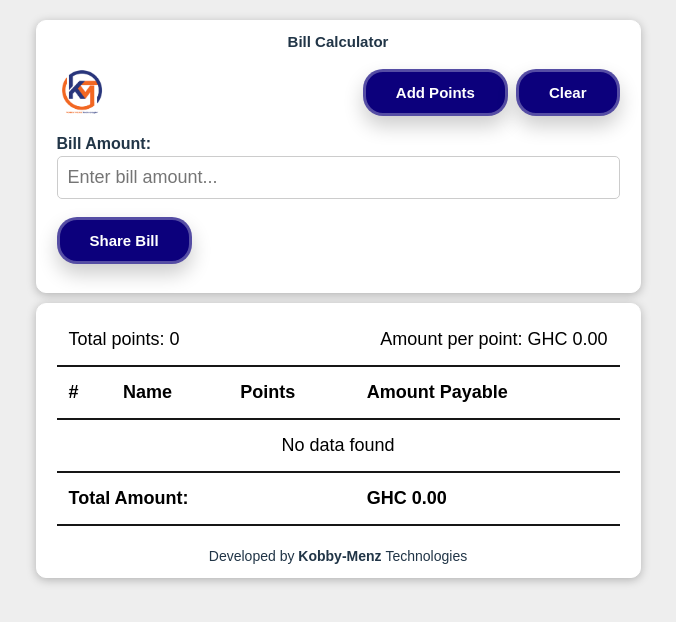
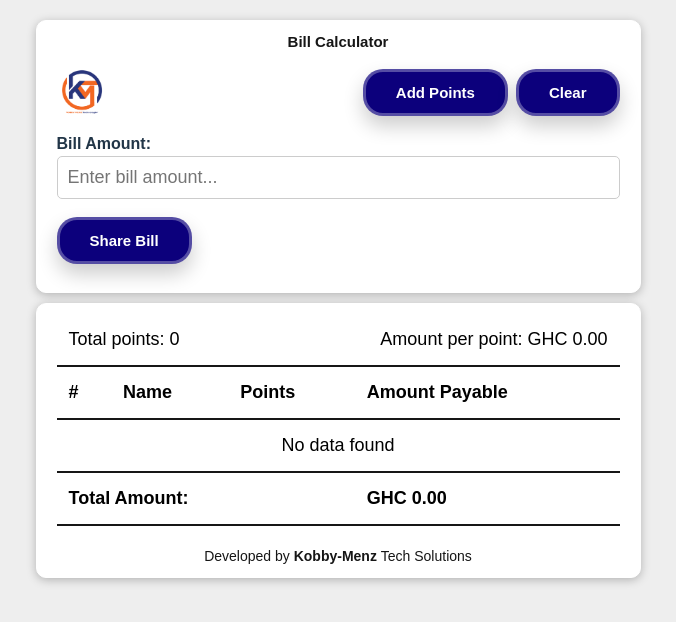
Before and after one commit to KobbyMenz/bill_calculator, a React (Vite) app: page / in a window 1280 px wide. Shown: the top 622 px of the page, without its empty margins (302-978 px from the left). Built offline with nearby package versions, Linux system fonts and the light colour scheme.

Commit message:
refactoring button css file

```diff
--- a/src/components/CalculatePage/CalculatePage.css
+++ b/src/components/CalculatePage/CalculatePage.css
@@ -1,3 +1,6 @@
+h2{
+  color: #161616;
+}
 .input {
   margin: 0rem auto;
   padding: 1rem 2rem;
@@ -146,6 +149,7 @@ tfoot {
 
 .footer p {
   font-size: 1.4rem;
+  color: #161616;
 }
 
 .footer p span {
--- a/src/components/CalculatePage/CalculatePage.jsx
+++ b/src/components/CalculatePage/CalculatePage.jsx
@@ -193,7 +193,7 @@ const CalculatePage = () => {
       <Card className="input">
         <h2>Bill Calculator</h2>
         <div className="img_btn_container">
-          <img  src={Logo} alt="logo" />
+          <img src={Logo} alt="logo" />
 
           <div className="addUserBtn">
             <Button className="btn" onClick={showAddModalHandler}>
@@ -261,10 +261,9 @@ const CalculatePage = () => {
         </table>
 
         <footer className="footer">
-          {" "}
           <p>
             Developed by <span>Kobby-Menz </span>
-            Technologies
+            Tech Solutions
           </p>
         </footer>
       </Card>
```
